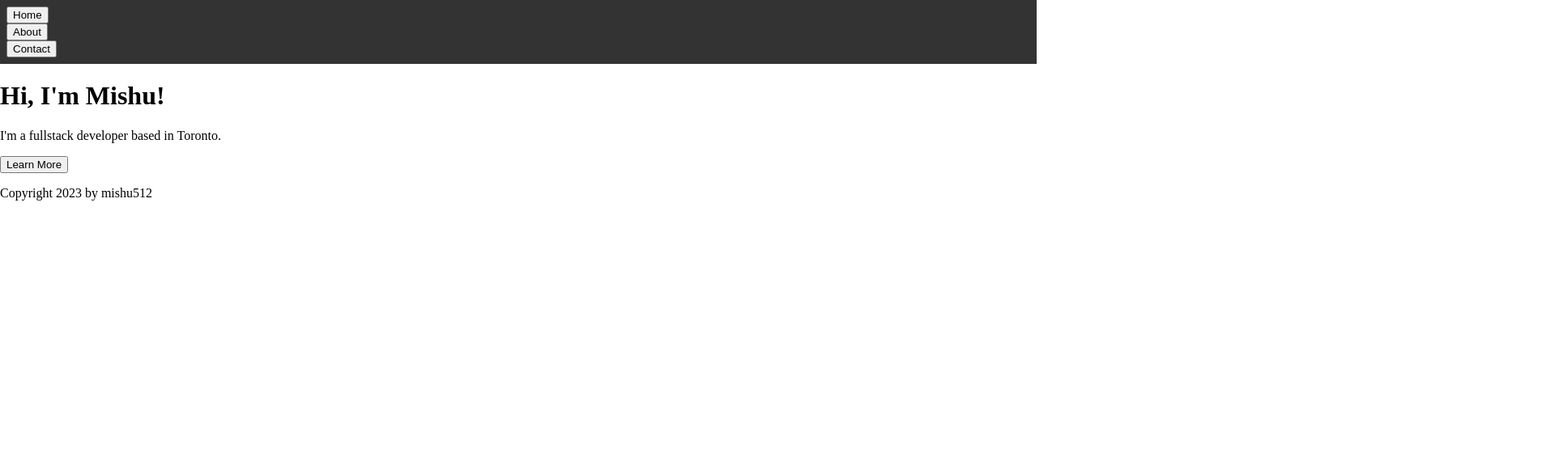
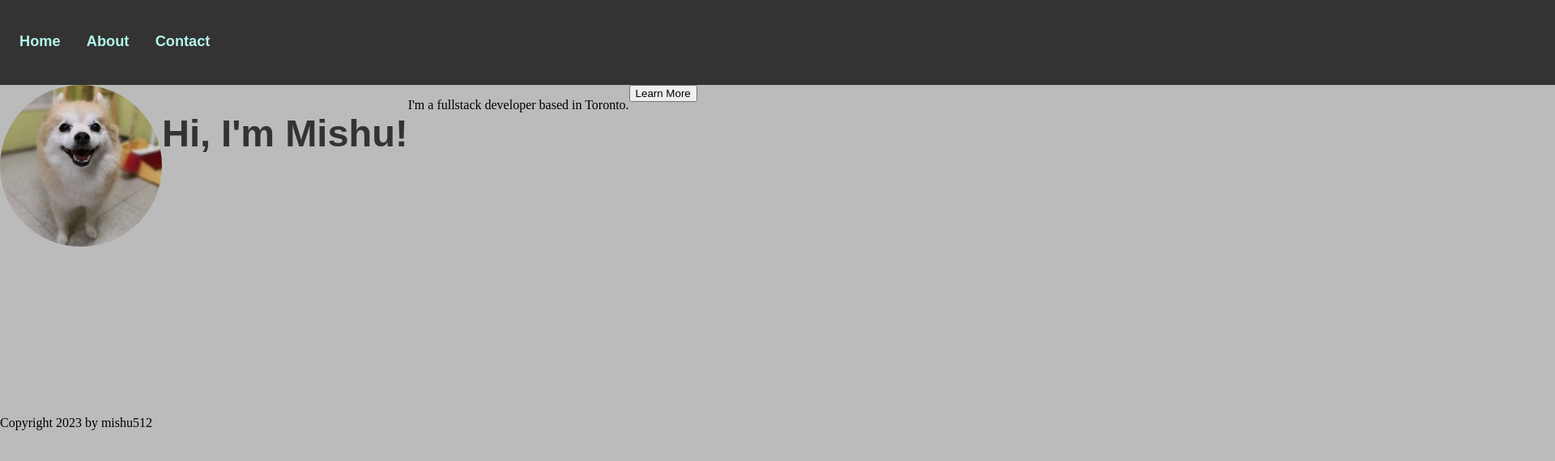
Before and after one commit to vyknight/309-Assignment-1, a plain HTML site: page index.html in a window 1280 px wide. Shown: the top 570 px of the page at 81% size, 1920 px wide, since content can reach past the window. Drawn offline with Linux system fonts and the light colour scheme.

Commit message:
Giving up

```diff
--- a/index.html
+++ b/index.html
@@ -5,15 +5,17 @@
     <link rel="stylesheet" href="./styles.css">
 </head>
 <body>
-    <div class="navbar">
-        <hstack>
-            <button class="home">Home</button>
-            <button class="about">About</button>
-            <button class="contact">Contact</button>
+    <div class="box">
+        <header>
+            <hstack class="nav">
+                <p class="header-button">Home</p>
+                <p class="header-button">About</p>
+                <p class="header-button">Contact</p>
             </hstack>
-    </div>
-    <div class="main">
-        <div class="image">
+        </header>
+        <div class="content">
+            <div>
+                <image src="portrait.jpg.png" class="image"/>
 
             </div>
             <div>
@@ -33,5 +35,6 @@
         <div class="footer">
             <p>Copyright 2023 by mishu512</p>
         </div>
+    </div>
 </body>
 </html>
--- a/styles.css
+++ b/styles.css
@@ -1,14 +1,59 @@
-.navbar {
-    background: #333333;
-    width: Hug (1,512px);
-    height: Hug (70px);
-    padding: 8px 1238.390625px 8px 8px;
+body {
+    display: inline-flex;
+    align-items: flex-start;
+    margin: 0;
+    background: #BBB;
 }
 
-body {
-    margin: 0;
+header {
+    background: #333;
+    padding: 8px 1238.391px 8px 8px;
+    width: 100%;
+    height: Hug(70px);
+    display: flex;
+    align-items: flex-start;
 }
 
-button {
+.nav {
+    display: flex;
+    align-items: flex-start;
+    padding: 15px 17.141px 17px 16px;
+    justify-content: center;
+    gap: 32.313px;
+}
 
+.header-button {
+    color: #B2F5EA;
+    font-family: Arial, Helvetica, sans-serif;
+    font-size: 18.2px;
+    font-style: normal;
+    font-weight: 700;
+    line-height: normal;
 }
+
+.content {
+    width: 1512px;
+    height: 393px;
+    display: flex;
+    align-items: flex-start;
+}
+
+.image {
+    width: 200px;
+    height: 200px;
+    justify-content: center;
+    align-items: center;
+    border-radius: 100px;
+    display: flex;
+}
+
+h1 {
+    color: #333333;
+    text-align: center;
+    font-family: Arial, Helvetica, sans-serif;
+    font-size: 47px;
+    font-style: normal;
+    font-weight: 700;
+    line-height: normal;
+    display: flex;
+}
```
Also changed, not shown: portrait.jpg.png (added). Lines whose indentation alone changed are shown as unchanged.
